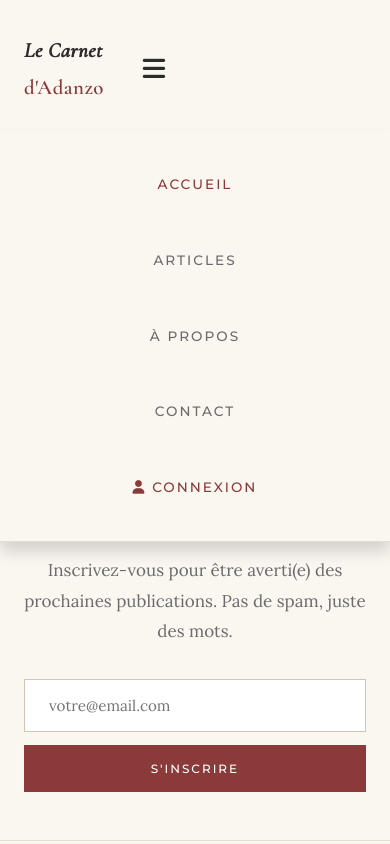
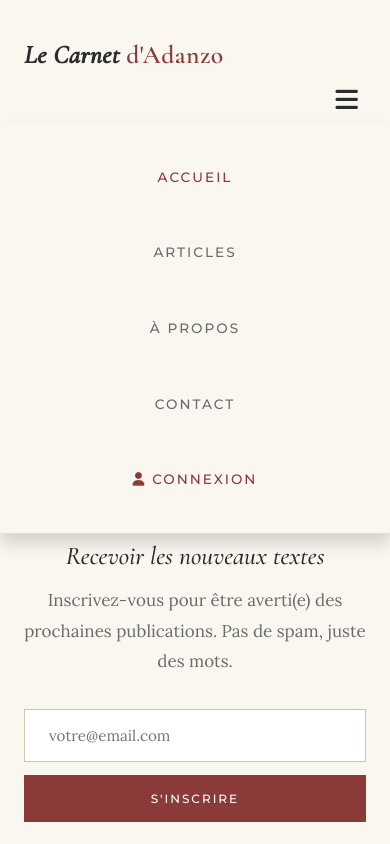
Before and after one commit to albayad/adanzo, a plain HTML site: page index.html in a window 390 px wide. Both pictures are taken after a click on the button "Menu". Shown: the top 844 px of the page. Drawn offline with nearby package versions, Linux system fonts and the light colour scheme.

Commit message:
Update index.html

```diff
--- a/index.html
+++ b/index.html
@@ -422,12 +422,81 @@
         /* ===== RESPONSIVE ===== */
       @media (max-width: 768px) {
     header .container {
-                flex-wrap: nowrap;
+        flex-wrap: wrap;
+        position: relative;
+    }
+
+    .logo {
+        order: 1;
+        flex: 1;
     }
 
     .menu-toggle {
         display: block;
         order: 2;
+        margin-left: auto;
+    }
+
+    nav {
+        order: 3;
+        width: 100%;
+    }
+
+    nav ul {
+        display: none;
+        flex-direction: column;
+        position: absolute;
+        top: 100%;
+        left: 0;
+        width: 100%;
+        background: var(--bg);
+        padding: 1.5rem 0;
+        border-bottom: 1px solid var(--border);
+        box-shadow: 0 10px 15px rgba(0,0,0,0.15);
+        text-align: center;
+        gap: 1rem;
+        z-index: 999;
+        margin: 0;
+    }
+
+    nav ul.show {
+        display: flex;
+    }
+
+    nav ul li {
+        width: 100%;
+        padding: 0.3rem 0;
+    }
+
+    nav ul a {
+        display: block;
+        padding: 0.8rem 1rem;
+        font-size: 0.85rem;
+    }
+
+    .hero { padding: 4rem 0 3rem; }
+    .hero h1 { font-size: 3rem; }
+    .hero::before { font-size: 10rem; top: 1rem; }
+    .hero .citation { font-size: 1.15rem; }
+
+    .container { padding: 0 1.5rem; }
+
+    .newsletter { padding: 3rem 0; }
+    .newsletter h2 { font-size: 1.6rem; }
+    .newsletter-form {
+        flex-direction: column;
+        border: none;
+        background: transparent;
+    }
+    .newsletter-form input {
+        border: 1px solid var(--border-dark);
+        margin-bottom: 0.8rem;
+        background: var(--white);
+    }
+
+    .auth-modal-content {
+        padding: 2rem 1.5rem;
+    }
 }
 
             nav {
```
Lines whose indentation alone changed are shown as unchanged.
